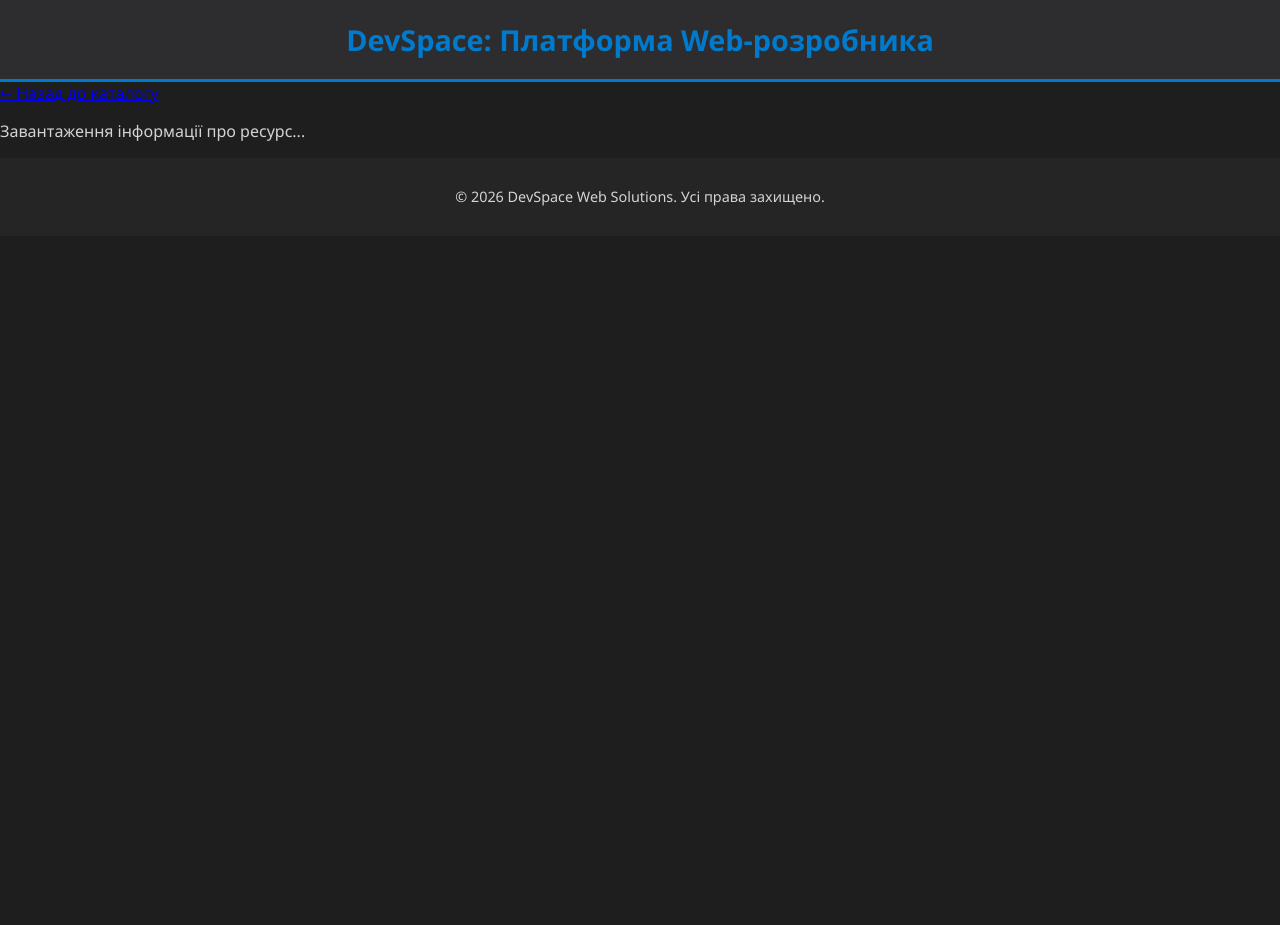
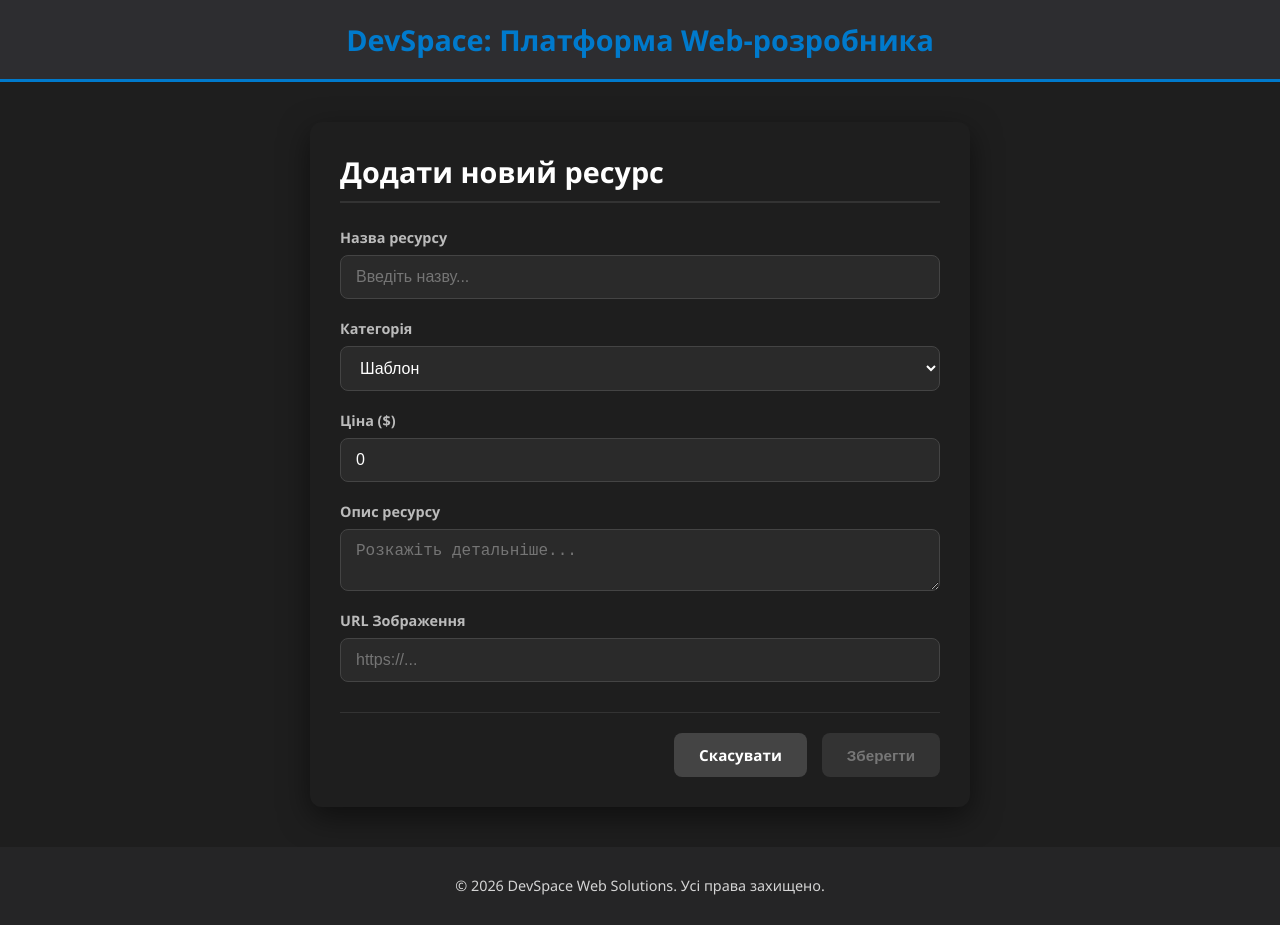
Before and after one commit to KDPShehe/dev-platform, an Angular app: page /resource/new in a window 1280 px wide. Before the commit the page ends 800 px from the top, so only its background shows below. Built offline with nearby package versions, Linux system fonts and the light colour scheme.

Commit message:
add reactive typed form for new resources with custom validation

```diff
--- a/src/app/app.routes.ts
+++ b/src/app/app.routes.ts
@@ -2,13 +2,16 @@ import { Routes } from '@angular/router';
 import { ListComponent } from './features/resources/list/list';
 import { DetailsComponent } from './features/resources/details/details';
 import { NotFoundComponent } from './core/pages/not-found/not-found';
+import { ResourceFormComponent } from './features/resources/resource-form/resource-form';
 
 export const routes: Routes = [
   { path: '', redirectTo: 'resources', pathMatch: 'full' },
 
   { path: 'resources', component: ListComponent },
 
+  { path: 'resource/new', component: ResourceFormComponent },
+
   { path: 'resource/:id', component: DetailsComponent },
 
-  { path: '**', component: NotFoundComponent }
+  { path: '**', component: NotFoundComponent },
 ];
--- a/src/app/features/resources/list/list.css
+++ b/src/app/features/resources/list/list.css
@@ -124,3 +124,35 @@ h2 {
     margin: 0;
     font-size: 16px;
 }
+
+.list-header {
+  display: flex;
+  justify-content: space-between;
+  align-items: center;
+}
+
+.add-button {
+  display: inline-flex;
+  align-items: center;
+  gap: 8px;
+  background-color: #007bff;
+  color: white;
+  padding: 10px 20px;
+  border-radius: 8px;
+  text-decoration: none;
+  font-weight: 600;
+  font-size: 0.95rem;
+  transition: all 0.2s ease;
+  box-shadow: 0 4px 6px rgba(0, 0, 0, 0.2);
+}
+
+.add-button:hover {
+  background-color: #0069d9;
+  transform: translateY(-2px);
+  box-shadow: 0 6px 12px rgba(0, 123, 255, 0.3);
+}
+
+.add-button:active {
+  transform: translateY(0);
+  background-color: #0056b3;
+}
--- a/src/app/features/resources/list/list.html
+++ b/src/app/features/resources/list/list.html
@@ -2,6 +2,10 @@
   <h2>Каталог ресурсів розробника</h2>
 
   <div class="filters-panel">
+
+    <div class="list-header">
+      <a routerLink="/resource/new" class="add-button">+ Додати новий</a>
+    </div>
 
     <input
       type="text"
--- a/src/app/features/resources/list/list.ts
+++ b/src/app/features/resources/list/list.ts
@@ -5,11 +5,12 @@ import { Observable } from 'rxjs';
 import { CardComponent } from '../../../shared/components/card/card';
 import { WebResource, ResourceType } from '../../../shared/models/web-resource';
 import { ResourceService } from '../../../shared/services/resource';
+import { RouterLink } from '@angular/router';
 
 @Component({
   selector: 'dev-list',
   standalone: true,
-  imports: [CardComponent, FormsModule, CommonModule],
+  imports: [RouterLink, CardComponent, FormsModule, CommonModule],
   templateUrl: './list.html',
   styleUrls: ['./list.css']
 })
--- /dev/null
+++ b/src/app/features/resources/resource-form/resource-form.css
@@ -0,0 +1,110 @@
+.form-container {
+  max-width: 600px;
+  margin: 40px auto;
+  padding: 30px;
+  background-color: #1e1e1e;
+  border-radius: 12px;
+  box-shadow: 0 10px 30px rgba(0, 0, 0, 0.5);
+  color: #eeeeee;
+}
+
+h2 {
+  margin-top: 0;
+  margin-bottom: 25px;
+  font-size: 1.8rem;
+  color: #ffffff;
+  border-bottom: 2px solid #333;
+  padding-bottom: 10px;
+}
+
+.form-group {
+  margin-bottom: 20px;
+  display: flex;
+  flex-direction: column;
+  gap: 8px;
+}
+
+label {
+  font-weight: 600;
+  font-size: 0.9rem;
+  color: #bbb;
+}
+
+input, select, textarea {
+  padding: 12px 15px;
+  background-color: #2a2a2a;
+  border: 1px solid #444;
+  border-radius: 8px;
+  color: #fff;
+  font-size: 1rem;
+  transition: all 0.2s ease;
+}
+
+input:focus, select:focus, textarea:focus {
+  outline: none;
+  border-color: #007bff;
+  background-color: #323232;
+  box-shadow: 0 0 0 3px rgba(0, 123, 255, 0.2);
+}
+
+input.ng-invalid.ng-touched,
+select.ng-invalid.ng-touched {
+  border-color: #ff4d4d;
+}
+
+.error-messages {
+  color: #ff4d4d;
+  font-size: 0.8rem;
+  margin-top: 4px;
+  display: flex;
+  flex-direction: column;
+  gap: 2px;
+}
+
+.form-actions {
+  display: flex;
+  justify-content: flex-end;
+  gap: 15px;
+  margin-top: 30px;
+  padding-top: 20px;
+  border-top: 1px solid #333;
+}
+
+.btn {
+  padding: 12px 25px;
+  border-radius: 8px;
+  font-weight: 600;
+  cursor: pointer;
+  border: none;
+  transition: all 0.2s;
+  text-decoration: none;
+  font-size: 0.95rem;
+  display: inline-flex;
+  align-items: center;
+}
+
+.btn-secondary {
+  background-color: #444;
+  color: #fff;
+}
+
+.btn-secondary:hover {
+  background-color: #555;
+}
+
+.btn-primary {
+  background-color: #007bff;
+  color: #fff;
+}
+
+.btn-primary:hover:not(:disabled) {
+  background-color: #0069d9;
+  transform: translateY(-1px);
+}
+
+.btn-primary:disabled {
+  background-color: #333;
+  color: #777;
+  cursor: not-allowed;
+  transform: none;
+}
--- /dev/null
+++ b/src/app/features/resources/resource-form/resource-form.html
@@ -0,0 +1,61 @@
+<div class="form-container">
+  <h2>Додати новий ресурс</h2>
+
+  <form [formGroup]="form" (ngSubmit)="onSubmit()">
+
+    <div class="form-group">
+      <label for="title">Назва ресурсу</label>
+      <input id="title" type="text" formControlName="title" placeholder="Введіть назву...">
+
+      @if (controls.title.invalid && controls.title.touched) {
+        <div class="error-messages">
+          @if (controls.title.errors?.['required']) { <small>Поле обов'язкове.</small> }
+          @if (controls.title.errors?.['minlength']) { <small>Мінімум 3 символи.</small> }
+          @if (controls.title.errors?.['forbiddenName']) { <small>Слово "test" заборонено!</small> }
+        </div>
+      }
+    </div>
+
+    <div class="form-group">
+      <label for="type">Категорія</label>
+      <select id="type" formControlName="type">
+        @for (type of resourceTypes; track type) {
+          <option [value]="type">{{ type }}</option>
+        }
+      </select>
+    </div>
+
+    <div class="form-group">
+      <label for="price">Ціна ($)</label>
+      <input id="price" type="number" formControlName="price">
+
+      @if (controls.price.invalid && controls.price.touched) {
+        <div class="error-messages">
+          @if (controls.price.errors?.['min']) { <small>Ціна не може бути від'ємною.</small> }
+        </div>
+      }
+    </div>
+
+    <div class="form-group">
+        <label>Опис ресурсу</label>
+        <textarea formControlName="description" placeholder="Розкажіть детальніше..."></textarea>
+    </div>
+
+    <div class="form-group">
+      <label for="imageUrl">URL Зображення</label>
+      <input id="imageUrl" type="text" formControlName="imageUrl" placeholder="https://...">
+
+      @if (controls.imageUrl.invalid && controls.imageUrl.touched) {
+        <div class="error-messages">
+          @if (controls.imageUrl.errors?.['pattern']) { <small>Введіть коректне посилання (http/https).</small> }
+        </div>
+      }
+    </div>
+
+    <div class="form-actions">
+      <a routerLink="/" class="btn btn-secondary">Скасувати</a>
+      <button type="submit" class="btn btn-primary" [disabled]="form.invalid">Зберегти</button>
+    </div>
+
+  </form>
+</div>
--- /dev/null
+++ b/src/app/features/resources/resource-form/resource-form.ts
@@ -0,0 +1,56 @@
+import { Component, inject } from '@angular/core';
+import { FormBuilder, ReactiveFormsModule, Validators } from '@angular/forms';
+import { Router, RouterLink } from '@angular/router';
+import { ResourceService } from '../../../shared/services/resource';
+import { ResourceType, WebResource } from '../../../shared/models/web-resource';
+import { forbiddenNameValidator } from '../../../shared/validators/validators';
+
+@Component({
+  selector: 'app-resource-form',
+  standalone: true,
+  imports: [ReactiveFormsModule, RouterLink],
+  templateUrl: './resource-form.html',
+  styleUrls: ['./resource-form.css']
+})
+export class ResourceFormComponent {
+  private fb = inject(FormBuilder);
+  private resourceService = inject(ResourceService);
+  private router = inject(Router);
+
+  public resourceTypes = Object.values(ResourceType);
+
+  public form = this.fb.nonNullable.group({
+    title: ['', [
+      Validators.required,
+      Validators.minLength(3),
+      forbiddenNameValidator(/test/i)
+    ]],
+    description: ['', [Validators.required, Validators.maxLength(500)]],
+    price: [0, [Validators.required, Validators.min(0)]],
+    type: [ResourceType.Template, [Validators.required]],
+    imageUrl: ['', [
+      Validators.required,
+      Validators.pattern(/^https?:\/\/.+/)
+    ]]
+  });
+
+  get controls() {
+    return this.form.controls;
+  }
+  onSubmit() {
+    if (this.form.valid) {
+      const rawValue = this.form.getRawValue();
+
+      const newResource: WebResource = {
+        ...rawValue,
+        id: crypto.randomUUID(),
+        createdAt: new Date(),
+        isTrending: false,
+        tags: []
+      };
+
+      this.resourceService.addItem(newResource);
+      this.router.navigate(['/resources']);
+    }
+  }
+}
--- a/src/app/shared/components/card/card.ts
+++ b/src/app/shared/components/card/card.ts
@@ -1,14 +1,14 @@
 import { Component, Input, Output, EventEmitter } from '@angular/core';
 import { WebResource, ResourceType } from '../../models/web-resource';
 import { TruncatePipe } from '../../pipes/truncate-pipe';
-import { CurrencyPipe, DatePipe} from '@angular/common';
+import { CommonModule, CurrencyPipe, DatePipe} from '@angular/common';
 import { CategoryColorPipe } from '../../pipes/category-color-pipe';
 import { HighlightDirective } from '../../directives/highlight';
 
 @Component({
   selector: 'dev-card',
   standalone: true,
-  imports: [CurrencyPipe, DatePipe, TruncatePipe, CategoryColorPipe, HighlightDirective],
+  imports: [CommonModule, CurrencyPipe, DatePipe, TruncatePipe, CategoryColorPipe, HighlightDirective],
   templateUrl: './card.html',
   styleUrls: ['./card.css']
 })
--- a/src/app/shared/directives/highlight.ts
+++ b/src/app/shared/directives/highlight.ts
@@ -1,10 +1,12 @@
-import { Directive, ElementRef, HostListener, Renderer2, OnInit } from '@angular/core';
+import { Directive, ElementRef, HostListener, Renderer2, OnInit, Input } from '@angular/core';
 
 @Directive({
   selector: '[appHighlight]',
   standalone: true
 })
 export class HighlightDirective implements OnInit {
+
+  @Input('appHighlight') highlightColor: string = '';
 
   constructor(private el: ElementRef, private renderer: Renderer2) {}
 
--- a/src/app/shared/services/resource.ts
+++ b/src/app/shared/services/resource.ts
@@ -59,4 +59,13 @@ export class ResourceService {
     const resource = this.allItems.find(item => item.id === id);
     return of(resource).pipe(delay(1000));
   }
+  addItem(newItem: WebResource): void {
+    const currentItems = this.itemsSubject$.getValue() || [];
+
+    const updatedItems = [newItem, ...currentItems];
+
+    this.allItems = [newItem, ...this.allItems];
+
+    this.itemsSubject$.next(updatedItems);
+  }
 }
--- /dev/null
+++ b/src/app/shared/validators/validators.ts
@@ -0,0 +1,10 @@
+import { AbstractControl, ValidationErrors, ValidatorFn } from '@angular/forms';
+
+export function forbiddenNameValidator(forbiddenName: RegExp): ValidatorFn {
+  return (control: AbstractControl): ValidationErrors | null => {
+    if (!control.value) return null;
+
+    const forbidden = forbiddenName.test(control.value);
+    return forbidden ? { forbiddenName: { value: control.value } } : null;
+  };
+}
```
Also changed, not shown: 1 other file (tests, documents, lock files or other folders).
